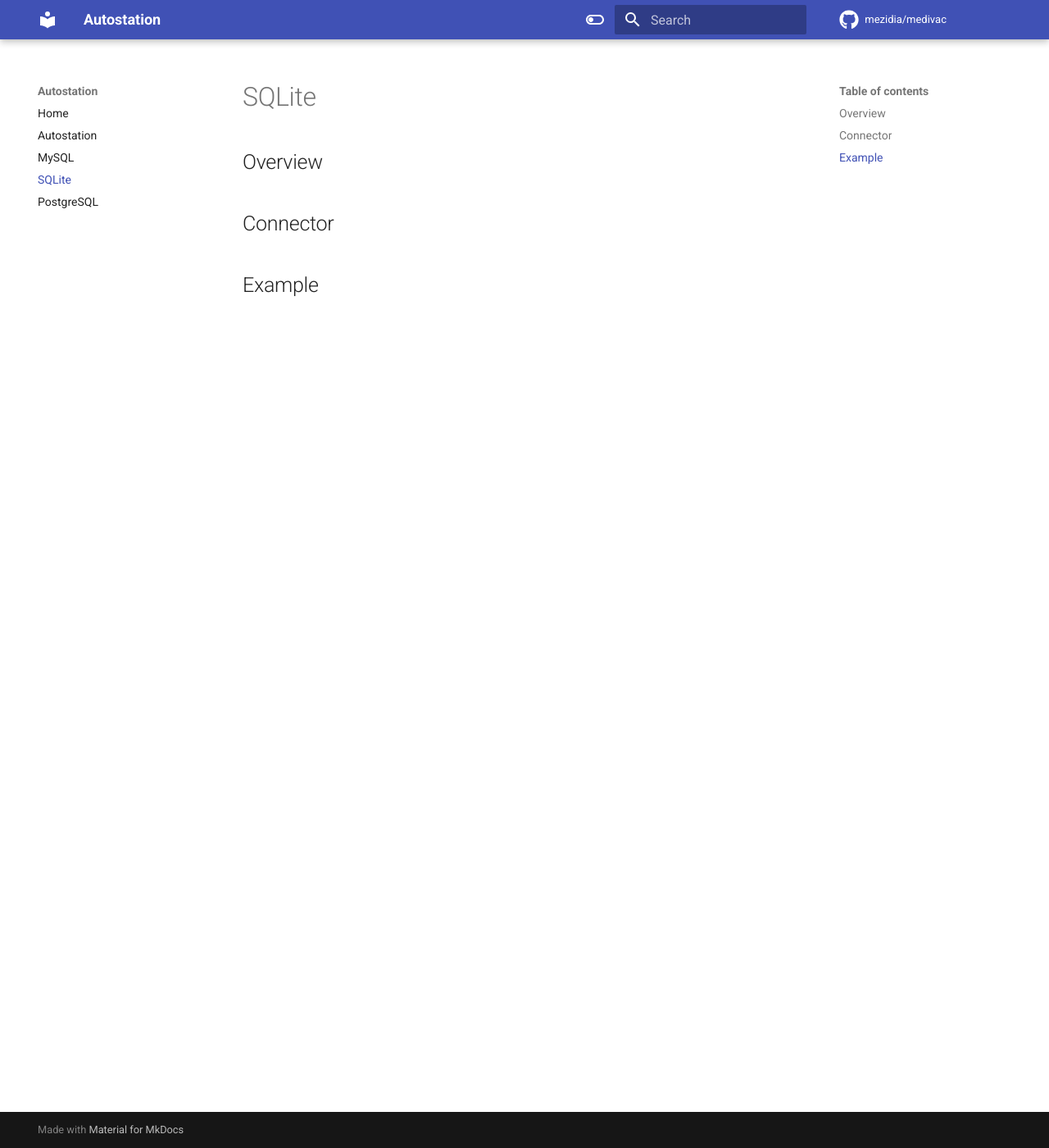
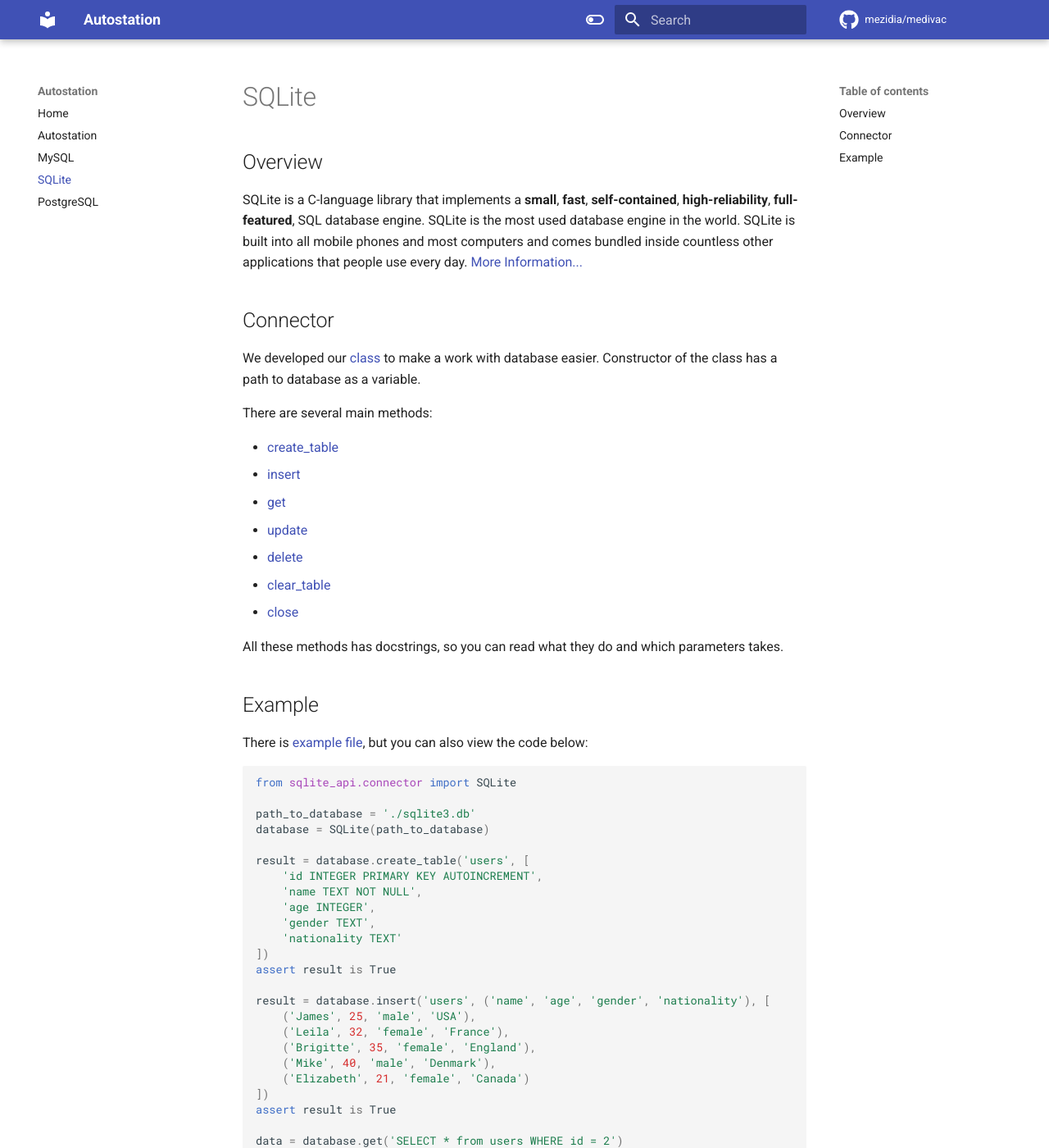
Before and after one commit to mezidia/django_labs, an MkDocs documentation site: the page built from docs/sqlite.md, in a window 1280 px wide and 1400 px high. Shown: the whole window at 82% size. Built offline with MkDocs 1.6.1 and Material for MkDocs 9.7.7, drawn with Linux system fonts in a browser that asks for light colours; comment, search, counter and statistics services are not loaded; some of the changed text lies outside the part shown.

Commit message:
Update sqlite.md
Fill the page with the content

````diff
--- a/docs/sqlite.md
+++ b/docs/sqlite.md
@@ -2,10 +2,66 @@
 
 ## Overview
 
-
+SQLite is a C-language library that implements a **small**, **fast**, **self-contained**, **high-reliability**, **full-featured**, SQL database engine. SQLite is the most used database engine in the world. SQLite is built into all mobile phones and most computers and comes bundled inside countless other applications that people use every day. [More Information...](https://www.sqlite.org/about.html)
 
 ## Connector
 
+We developed our [class](https://github.com/mezidia/medivac/blob/main/sqlite_api/connector.py) to make a work with
+database easier. Constructor of the class has a path to database as a variable.
 
+There are several main methods:
+
+- [create_table](https://github.com/mezidia/medivac/blob/main/sqlite_api/connector.py#L25-L56)
+- [insert](https://github.com/mezidia/medivac/blob/main/sqlite_api/connector.py#L58-L90)
+- [get](https://github.com/mezidia/medivac/blob/main/sqlite_api/connector.py#L92-L109)
+- [update](https://github.com/mezidia/medivac/blob/main/sqlite_api/connector.py#L111-L131)
+- [delete](https://github.com/mezidia/medivac/blob/main/sqlite_api/connector.py#L133-L152)
+- [clear_table](https://github.com/mezidia/medivac/blob/main/sqlite_api/connector.py#L154-L160)
+- [close](https://github.com/mezidia/medivac/blob/main/sqlite_api/connector.py#L162-L166)
+
+All these methods has docstrings, so you can read what they do and which parameters takes.
 
 ## Example
+
+There is [example file](https://github.com/mezidia/medivac/blob/main/sqlite_api/example.py), but you can also view the code below:
+
+```python
+from sqlite_api.connector import SQLite
+
+path_to_database = './sqlite3.db'
+database = SQLite(path_to_database)
+
+result = database.create_table('users', [
+    'id INTEGER PRIMARY KEY AUTOINCREMENT',
+    'name TEXT NOT NULL',
+    'age INTEGER',
+    'gender TEXT',
+    'nationality TEXT'
+])
+assert result is True
+
+result = database.insert('users', ('name', 'age', 'gender', 'nationality'), [
+    ('James', 25, 'male', 'USA'),
+    ('Leila', 32, 'female', 'France'),
+    ('Brigitte', 35, 'female', 'England'),
+    ('Mike', 40, 'male', 'Denmark'),
+    ('Elizabeth', 21, 'female', 'Canada')
+])
+assert result is True
+
+data = database.get('SELECT * from users WHERE id = 2')
+print(data)
+"""
+Expected output:
+
+[('Leila', 32, 'female', 'France')]
+"""
+
+result = database.update('users', 'name = "Maxim"', 'id = 2')
+assert result is True
+
+result = database.delete('users', 'id = 5')
+assert result is True
+
+database.close()
+```
````
